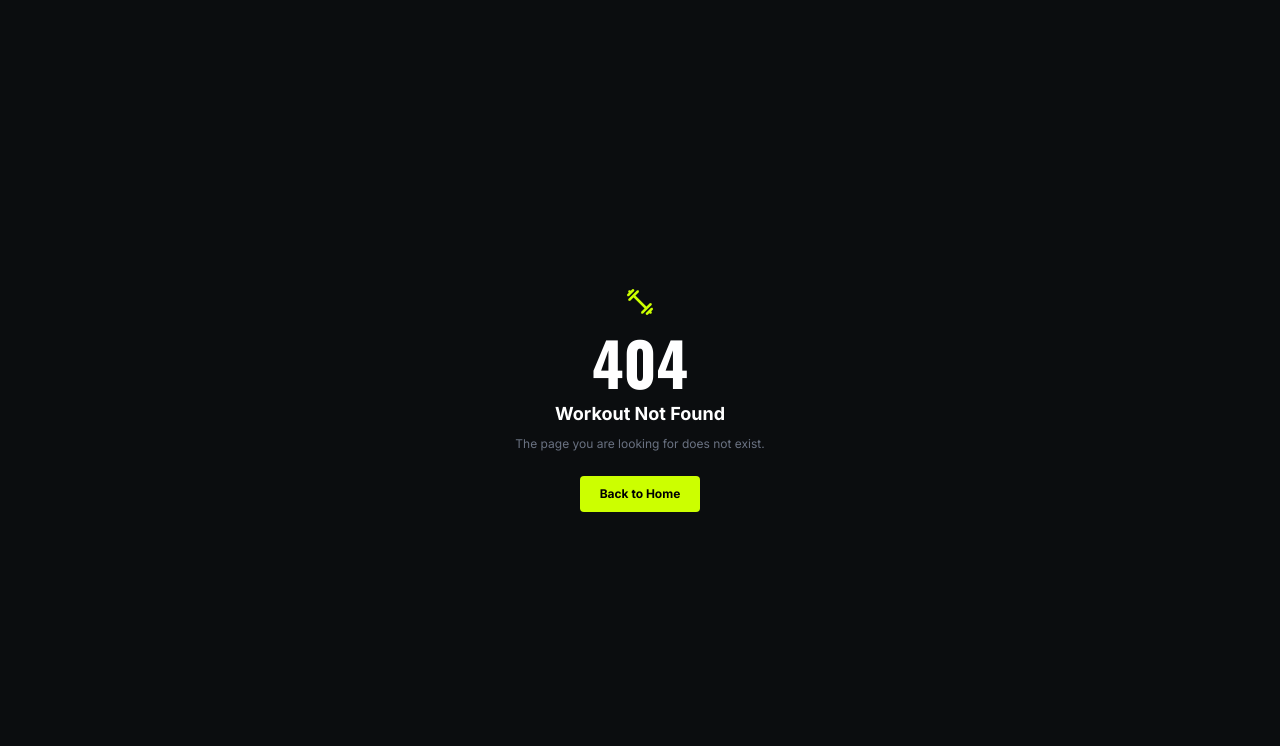
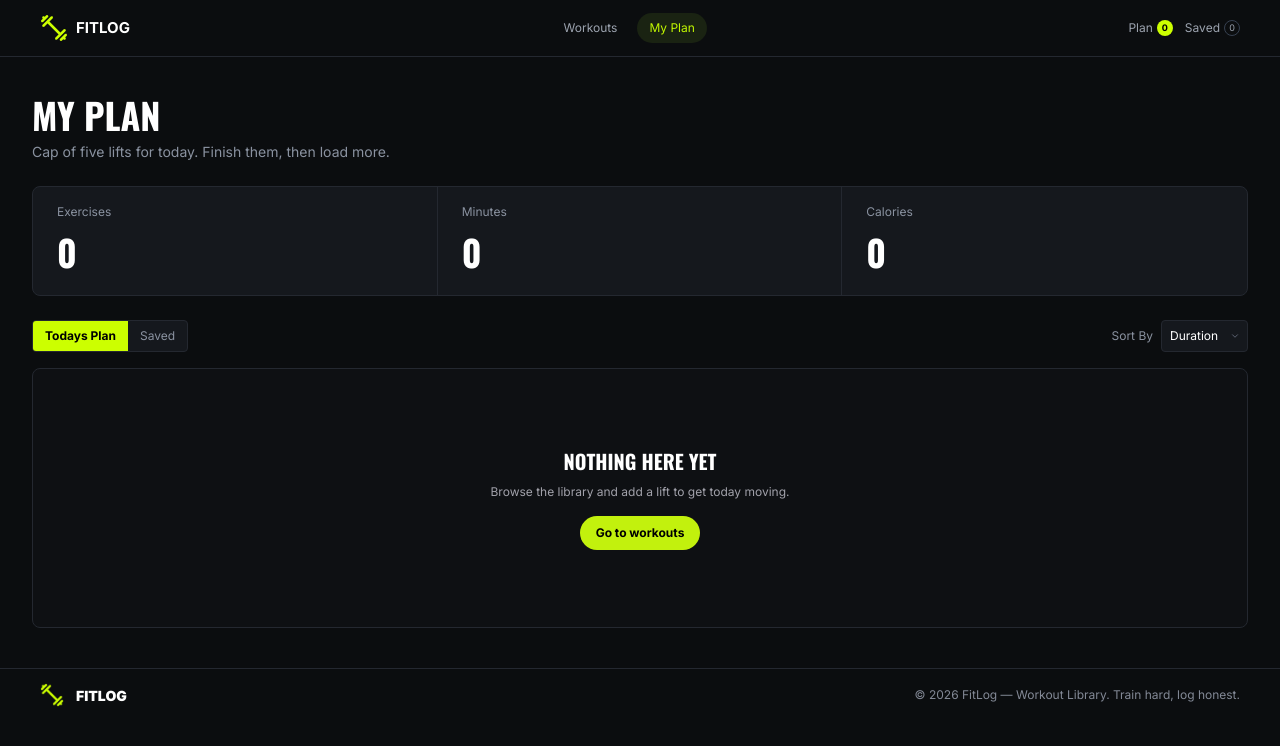
Before and after one commit to tanafiz/fit-log-webapp, a Next.js app: page /my-plan in a window 1280 px wide. Before the commit this address had no page. Shown: the top 746 px of the page. Built offline with nearby package versions, Linux system fonts and the light colour scheme.

Commit message:
feat: add my plan page and update API

```diff
--- /dev/null
+++ b/src/app/lib/api.js
@@ -0,0 +1,21 @@
+const API_URL = "https://api.api-store.workers.dev/api/fitlog";
+
+export async function getWorkouts() {
+    const response = await fetch(API_URL);
+
+    if (!response.ok) {
+        throw new Error("Failed to fetch workouts");
+    }
+
+    return response.json();
+}
+
+export async function getWorkout(id) {
+    const response = await fetch(`${API_URL}/${id}`);
+
+    if (!response.ok) {
+        return null;
+    }
+
+    return response.json();
+}
--- /dev/null
+++ b/src/app/my-plan/page.jsx
@@ -0,0 +1,252 @@
+"use client";
+
+import { useMemo, useState } from "react";
+import Link from "next/link";
+
+import Navbar from "../components/Navbar";
+import Footer from "../components/Footer";
+import PlanCard from "../components/PlanCard";
+import SortDropdown from "../components/SortDropdown";
+
+import { useFitlog } from "../context/FitlogContext";
+
+export default function MyPlanPage() {
+    const {
+        plan,
+        saved,
+    } = useFitlog();
+
+
+    const [activeTab, setActiveTab] = useState("plan");
+    const [sortBy, setSortBy] = useState("duration");
+
+
+    const currentList =
+        activeTab === "plan"
+            ? plan
+            : saved;
+
+
+    const sortedList = useMemo(() => {
+
+        return [...currentList].sort((a, b) => {
+
+            if (sortBy === "duration") {
+                return a.duration - b.duration;
+            }
+
+            if (sortBy === "calories") {
+                return (
+                    a.caloriesBurned -
+                    b.caloriesBurned
+                );
+            }
+
+            if (sortBy === "rating") {
+                return b.rating - a.rating;
+            }
+
+            return 0;
+        });
+
+    }, [currentList, sortBy]);
+
+
+    const totalMinutes = plan.reduce(
+        (total, workout) =>
+            total + workout.duration,
+        0
+    );
+
+
+    const totalCalories = plan.reduce(
+        (total, workout) =>
+            total + workout.caloriesBurned,
+        0
+    );
+
+
+    return (
+        <main className="min-h-screen bg-[#0b0d0f]">
+
+            <Navbar />
+
+
+            <section className="mx-auto max-w-7xl px-4 py-7 sm:px-6 md:py-10 lg:px-8">
+
+                {/* Heading */}
+                <div>
+
+                    <h1 className="font-[family-name:var(--font-oswald)] text-[30px] font-bold uppercase leading-none text-white sm:text-4xl">
+                        My Plan
+                    </h1>
+
+                    <p className="mt-2 text-[12px] text-[#8A92A0] sm:text-[14px]">
+                        Cap of five lifts for today. Finish them, then load more.
+                    </p>
+
+                </div>
+
+
+                {/* Metrics */}
+                <div className="mt-6 grid grid-cols-3 overflow-hidden rounded-lg border border-[#242830] bg-[#15181d]">
+
+                    <Metric
+                        label="Exercises"
+                        value={plan.length}
+                        color={
+                            plan.length > 0
+                                ? "text-[#ccff00]"
+                                : "text-white"
+                        }
+                    />
+
+                    <Metric
+                        label="Minutes"
+                        value={totalMinutes}
+                        color="text-white"
+                    />
+
+                    <Metric
+                        label="Calories"
+                        value={totalCalories}
+                        color="text-white"
+                    />
+
+                </div>
+
+
+                {/* Tabs and Sort */}
+                <div className="mt-6 flex flex-col gap-4 sm:flex-row sm:items-center sm:justify-between">
+
+                    <div className="flex w-fit overflow-hidden rounded border border-[#242830] bg-[#15181d]">
+
+                        <button
+                            onClick={() =>
+                                setActiveTab("plan")
+                            }
+                            className={`px-3 py-1.5 text-[11px] sm:text-[12px] ${
+                                activeTab === "plan"
+                                    ? "bg-[#ccff00] font-bold text-black"
+                                    : "text-[#8A92A0]"
+                            }`}
+                        >
+                            Todays Plan
+                        </button>
+
+
+                        <button
+                            onClick={() =>
+                                setActiveTab("saved")
+                            }
+                            className={`px-3 py-1.5 text-[11px] sm:text-[12px] ${
+                                activeTab === "saved"
+                                    ? "bg-[#ccff00] font-bold text-black"
+                                    : "text-[#8A92A0]"
+                            }`}
+                        >
+                            Saved
+                        </button>
+
+                    </div>
+
+
+                    <div className="self-start sm:self-auto">
+                        <SortDropdown
+                            value={sortBy}
+                            onChange={setSortBy}
+                        />
+                    </div>
+
+                </div>
+
+
+                {/* Workout List */}
+                <div className="mt-4 space-y-2">
+
+                    {sortedList.length === 0 ? (
+
+                        <EmptyState
+                            saved={
+                                activeTab === "saved"
+                            }
+                        />
+
+                    ) : (
+
+                        sortedList.map((workout) => (
+                            <PlanCard
+                                key={workout.id}
+                                workout={workout}
+                                saved={
+                                    activeTab === "saved"
+                                }
+                            />
+                        ))
+
+                    )}
+
+                </div>
+
+            </section>
+
+
+            <Footer />
+
+        </main>
+    );
+}
+
+
+/* Metric */
+function Metric({
+    label,
+    value,
+    color,
+}) {
+    return (
+        <div className="border-r border-[#242830] px-3 py-3 last:border-r-0 sm:px-6 sm:py-4">
+
+            <p className="text-[10px] text-[#8A92A0] sm:text-[12px]">
+                {label}
+            </p>
+
+            <p
+                className={`mt-1 font-[family-name:var(--font-oswald)] text-[28px] font-bold sm:text-[36px] ${color}`}
+            >
+                {value}
+            </p>
+
+        </div>
+    );
+}
+
+
+/* Empty State */
+function EmptyState({ saved }) {
+    return (
+        <div className="flex min-h-[260px] flex-col items-center justify-center rounded-lg border border-[#242830] bg-[#0e1013] px-4 text-center">
+
+            <h2 className="font-[family-name:var(--font-oswald)] text-[20px] font-bold uppercase text-white">
+                Nothing Here Yet
+            </h2>
+
+
+            <p className="mt-2 max-w-xs text-[12px] leading-4 text-[#A1A1AA]">
+                {saved
+                    ? "Save a workout from the library and keep it here for later."
+                    : "Browse the library and add a lift to get today moving."
+                }
+            </p>
+
+
+            <Link
+                href="/"
+                className="mt-4 rounded-4xl bg-[#C2F10D] px-4 py-2 text-[12px] font-bold text-black"
+            >
+                Go to workouts
+            </Link>
+
+        </div>
+    );
+}
```
